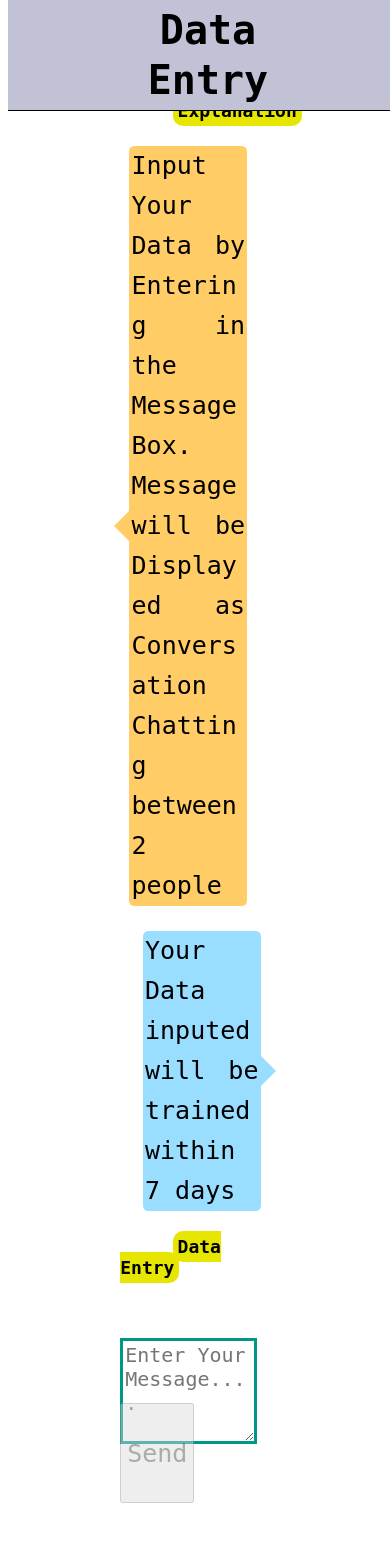
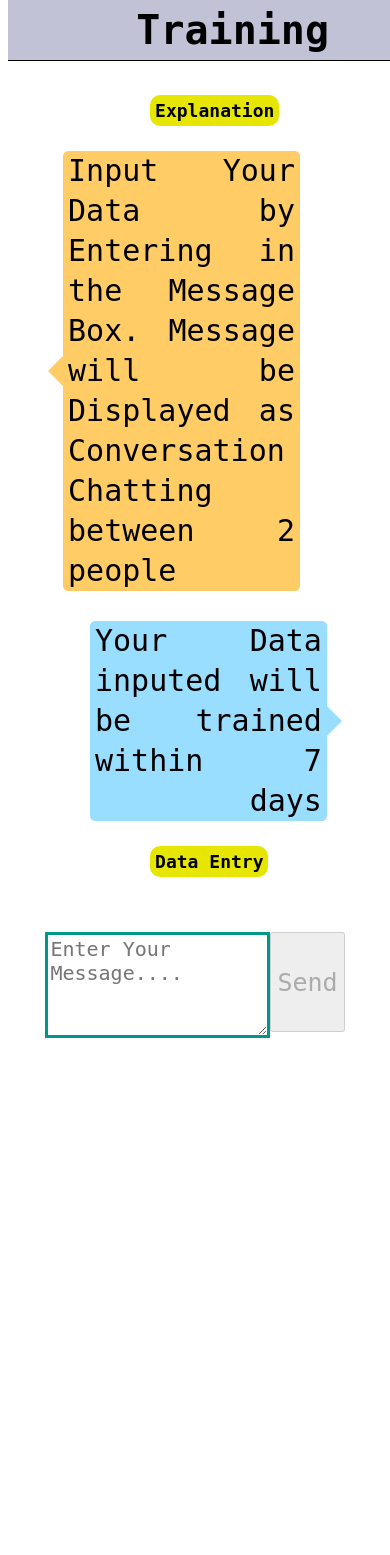
Before and after one commit to kang1806/ChatBot, a Flask app: page /training in a window 390 px wide. After the commit the page ends 1038 px from the top, so only its background shows below. Run offline with Flask 2, Linux system fonts and the light colour scheme; some libraries are stand-ins or nearby versions.

Commit message:
Interface design run in mobile

```diff
--- a/filtering.py
+++ b/filtering.py
@@ -42,3 +42,4 @@ trainer.train("chatterbot.corpus.training")
 myclient = pymongo.MongoClient("mongodb://localhost:27017/")
 mydb = myclient["chatbot"]
 mycol = mydb["training"]
+mycol.drop()
--- a/static/style.css
+++ b/static/style.css
@@ -39,7 +39,7 @@ h3 {
 #chatbox {
     margin-left: auto;
     margin-right: auto;
-    width: 40%;
+    width: 80%;
     margin-top: 40px;
 
 }
@@ -47,7 +47,7 @@ h3 {
 #userInput {
     margin-left: auto;
     margin-right: auto;
-    width: 40%;
+    width: 80%;
     margin-top: 60px;
 
 }
@@ -66,7 +66,6 @@ h3 {
     font-size: 25px;
 	  height: 100px;
 	  position:relative;
-	  bottom: 44px;
 }
 
 .button {
@@ -85,7 +84,7 @@ h3 {
 	  margin-right: 2%;
 	  margin-left:2%;
     font-family: monospace;
-    font-size: 25px;
+    font-size: 30px;
     text-align: justify;
     line-height: 40px;
 	  word-wrap: break-word;
@@ -101,8 +100,9 @@ h3 {
 	  margin-right: 2%;
 	  margin-left:2%;
     font-family: monospace;
-    font-size: 25px;
+    font-size: 30px;
     text-align: justify;
+    direction:rtl;
     line-height: 40px;
 	  word-wrap: break-word;
 }
@@ -121,6 +121,7 @@ h3 {
     margin-left: 35%;
     margin-right: 35%;
     border-radius: 10px;
+    white-space: nowrap;
 }
 
 
@@ -128,8 +129,8 @@ h3 {
 	position: relative;
 	background: #99ddff;
 	border-radius: .4em;
-	margin-left: 30%;
-	margin-right: 12%;
+	margin-left: 10%;
+	margin-right: 20%;
 }
 
 #speech-bubble-user:after {
@@ -150,8 +151,8 @@ h3 {
 	position: relative;
 	background: #ffcc66;
 	border-radius: .4em;
-	margin-right: 26%;
-	margin-left: 16%;
+	margin-right: 10%;
+	margin-left: 20%;
 }
 
 #speech-bubble-bot:after {
--- a/templates/training.html
+++ b/templates/training.html
@@ -7,9 +7,11 @@
   <body>
 	   <script> var determine = 0 </script>
 	    <div id="header" style="background-color:#c2c2d6; text-align:center; border-bottom:1px SOLID BLACK; color:WHITE; line-height:50px; font-size:40px; padding:5px"; "height: 100%; overflow: hidden">
-		      <button onclick="location.href='http://127.0.0.1:5000/'" type="button" style = "height: 40px; position:absolute; right: 420px; top: 6; font-size: 20px; background-color: #e7e7e7; border-width: thin; color: black; padding: 10px 26px; text-align: center; text-decoration: none; display: inline-block; cursor: pointer;">
-            Main Page</button>
-		          <h1>Data Entry</h1>
+        <div style =  "display: inline-flex">
+          <h1>Training</h1>
+          <button onclick="location.href='/'" type="button" style = "height: 50px; top: 6; font-size: 30px; background-color: #e7e7e7; border-width: thin; color: black; padding: 10px 26px; text-align: center; text-decoration: none; display: inline-block; cursor: pointer;">
+            Chatting</button>
+        </div>
       </div>
 	     <div id= "content" style ="height: 100%; overflow: hidden">
          <div>
@@ -24,8 +26,10 @@
              <b class="smallBox">Data Entry</b>
            </div>
            <div id="userInput">
+             <div style="display: inline-flex; width: 100%">
 			          <textarea rows="4" id="textInput" type="text" name="msg" placeholder="Enter Your Message...." onkeyup="validate(this)"></textarea>
 			             <input disabled id="buttonInput" type="submit" value="Send">
+             </div>
            </div>
            <script>
            function validate(obj) {
@@ -38,7 +42,7 @@
                document.getElementById("buttonInput").disabled = true;
 	             if (determine%2 == 1){
 		           var rawText = $("#textInput").val();
-                   var userHtml = '<b class= "botBox">Lucas</b><div id="speech-bubble-bot"><p class="botText"><span>' + rawText + '</span></p></div>';
+                   var userHtml = '<div id="speech-bubble-bot" style ="margin-left: 6%; margin-right: 15%"><p class="botText"><span>' + rawText + '</span></p></div>';
                    $("#textInput").val("");
                    $("#chatbox").append(userHtml);
                    document.getElementById('userInput').scrollIntoView({block: 'start', behavior: 'smooth'});
@@ -46,7 +50,7 @@
 		               }
 	             if (determine%2 == 0){
 		           var rawText = $("#textInput").val();
-                   var userHtml = '<b class= "userBox">You</b><div id="speech-bubble-user"><p class="userText"><span>' + rawText + '</span></p></div>';
+                   var userHtml = '<div id="speech-bubble-user" style ="margin-left: 6%; margin-right: 15%"><p class="userText"><span>' + rawText + '</span></p></div>';
                    $("#textInput").val("");
                    $("#chatbox").append(userHtml);
                    document.getElementById('userInput').scrollIntoView({block: 'start', behavior: 'smooth'});
```
Also changed, not shown: templates/index.html (+6 -2 lines).
